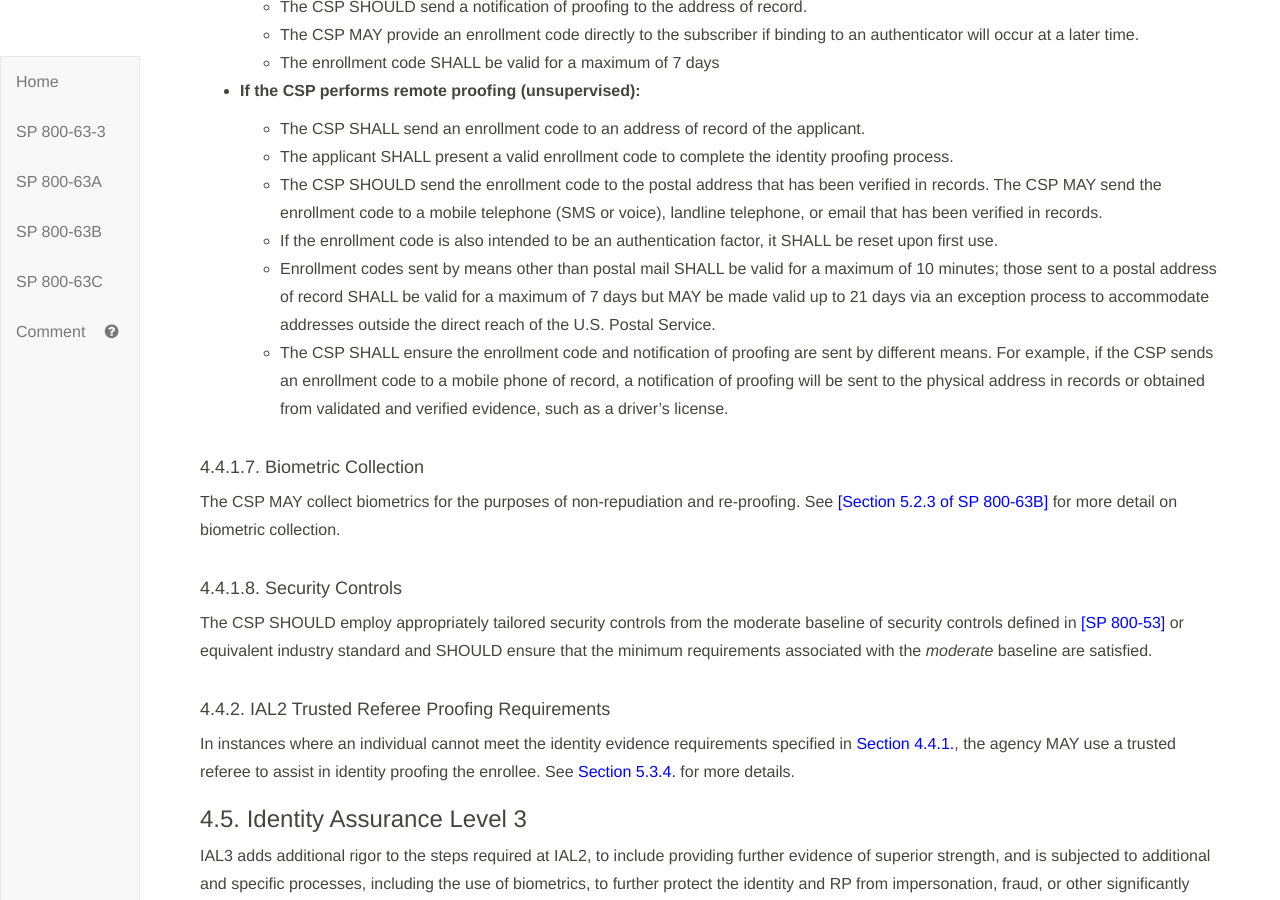
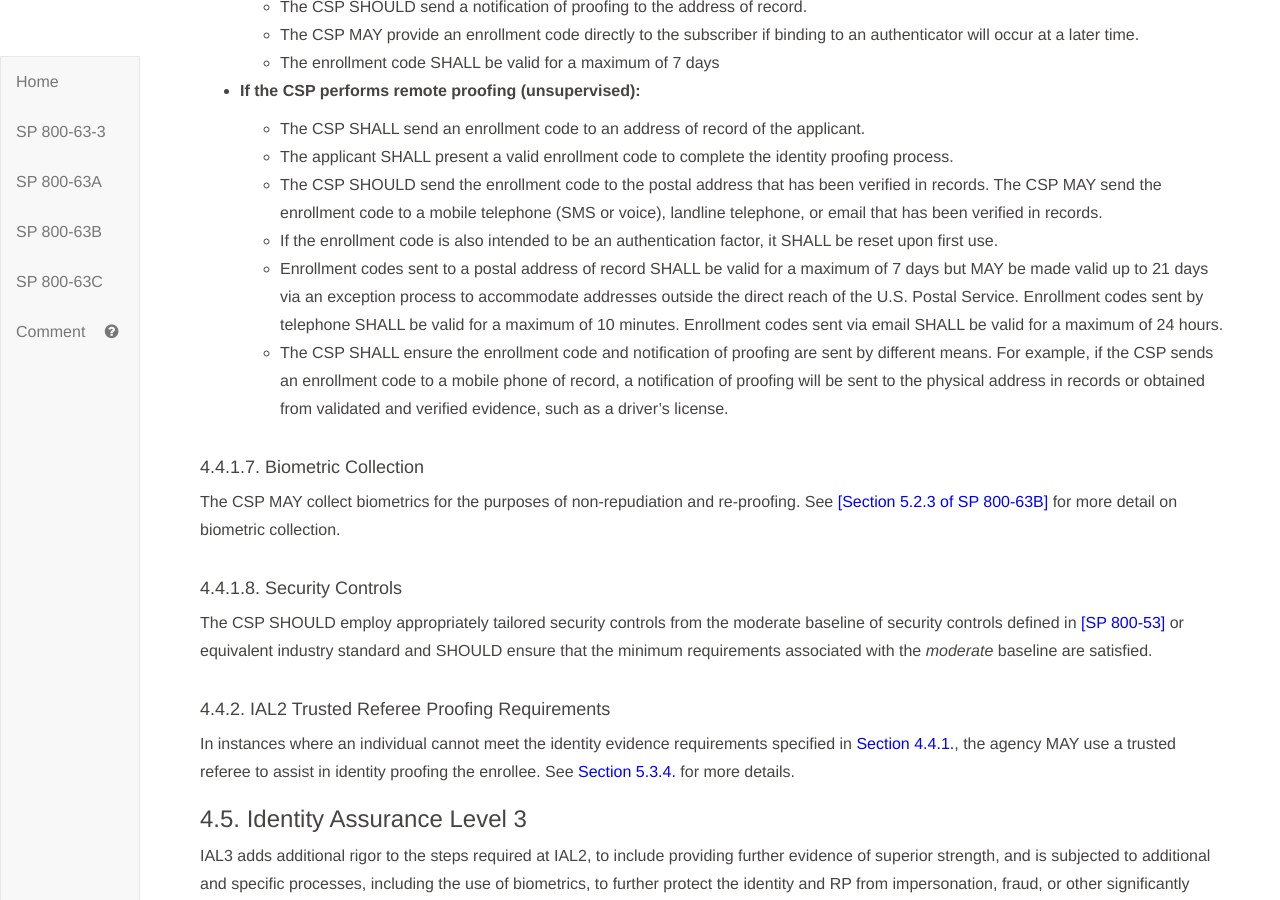
Before and after one commit to usnistgov/800-63-3, a Jekyll site: the page built from sp800-63a/sec4_ial.md, in a window 1280 px wide and 900 px high, scrolled down 4267 px. Built offline with Jekyll 4.4.1, drawn with Linux system fonts in a browser that asks for light colours; our own code applies the rules of GitHub Pages for plain Markdown files.

Commit message:
Closes #730

```diff
--- a/sp800-63a/sec4_ial.md
+++ b/sp800-63a/sec4_ial.md
@@ -130,7 +130,7 @@ In-person and remote identity proofing are allowed. The CSP SHOULD offer both in
 	- The applicant SHALL present a valid enrollment code to complete the identity proofing process.
 	- The CSP SHOULD send the enrollment code to the postal address that has been verified in records.  The CSP MAY send the enrollment code to a mobile telephone (SMS or voice), landline telephone, or email that has been verified in records.
 	- If the enrollment code is also intended to be an authentication factor, it SHALL be reset upon first use.
-	- Enrollment codes sent by means other than postal mail SHALL be valid for a maximum of 10 minutes; those sent to a postal address of record SHALL be valid for a maximum of 7 days but MAY be made valid up to 21 days via an exception process to accommodate addresses outside the direct reach of the U.S. Postal Service.
+	- Enrollment codes sent to a postal address of record SHALL be valid for a maximum of 7 days but MAY be made valid up to 21 days via an exception process to accommodate addresses outside the direct reach of the U.S. Postal Service. Enrollment codes sent by telephone SHALL be valid for a maximum of 10 minutes. Enrollment codes sent via email SHALL be valid for a maximum of 24 hours.
 	- The CSP SHALL ensure the enrollment code and notification of proofing are sent by different means. For example, if the CSP sends an enrollment code to a mobile phone of record, a notification of proofing will be sent to the physical address in records or obtained from validated and verified evidence, such as a driver's license.
 
 #### 4.4.1.7. Biometric Collection
```
